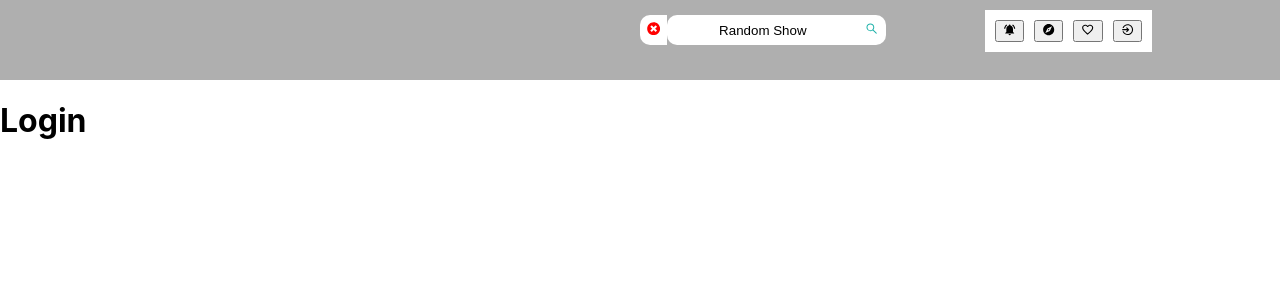
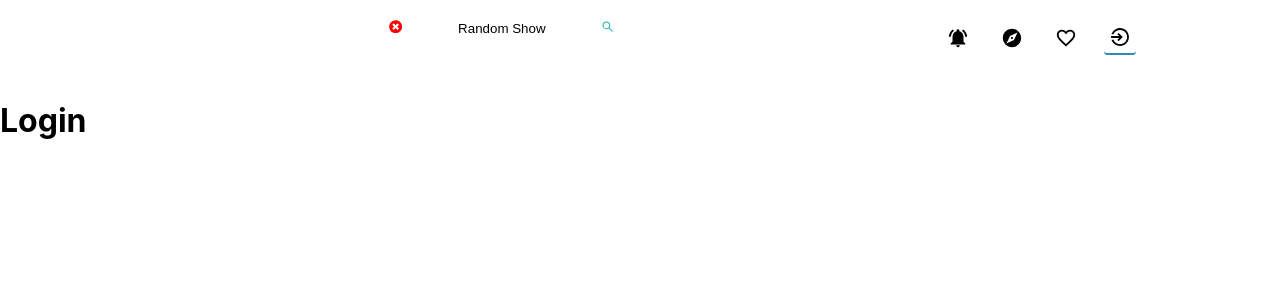
Before and after one commit to moonbek007/streaming-app, a React (Create React App) app in the folder netflix-clone/: page /login in a window 1280 px wide. Shown: the top 300 px of the page. Built offline with nearby package versions, Linux system fonts and the light colour scheme.

Commit message:
feat: add some styling to header elements

```diff
--- a/netflix-clone/src/components/Header/Header.js
+++ b/netflix-clone/src/components/Header/Header.js
@@ -11,7 +11,7 @@ import { FaTimesCircle } from "react-icons/fa";
 import { VscAccount } from "react-icons/vsc";
 import { connect } from "react-redux";
 
-function Header({ isLoggedIn }) {
+function Header({ isLoggedIn, activeLink }) {
   const [searchWord, setSearchWord] = React.useState("Random Show");
 
   const searchRef = React.useRef();
@@ -44,19 +44,35 @@ function Header({ isLoggedIn }) {
       </div>
       <div className="header__icons">
         <button className="header__icons__notifications">
-          <MdNotificationsActive className="header__icons__notifications__icon" />
+          <MdNotificationsActive
+            className={`header__icons__notifications__icon ${
+              activeLink === "notifications" ? "header__icons__active" : ""
+            }`}
+          />
         </button>
         <button className="header__icons__explore">
-          <MdExplore className="header__icons__explore__icon" />
+          <MdExplore
+            className={`header__icons__explore__icon ${
+              activeLink === "explore" ? "header__icons__active" : ""
+            }`}
+          />
         </button>
         <button className="header__icons__favourites">
-          <MdFavoriteBorder className="header__icons__favourites__icon" />
+          <MdFavoriteBorder
+            className={`header__icons__favourites__icon ${
+              activeLink === "favourites" ? "header__icons__active" : ""
+            }`}
+          />
         </button>
         <button className="header__icons__login">
           {isLoggedIn ? (
-            <VscAccount className="header__icons__login__account-icon" />
+            <VscAccount className={`header__icons__login__account-icon`} />
           ) : (
-            <IoMdLogIn className="header__icons__login__login-icon" />
+            <IoMdLogIn
+              className={`header__icons__login__login-icon ${
+                activeLink === "login" ? "header__icons__active" : ""
+              }`}
+            />
           )}
         </button>
       </div>
@@ -66,6 +82,7 @@ function Header({ isLoggedIn }) {
 
 const mapStateToProps = (state) => ({
   isLoggedIn: state.isLoggedIn,
+  activeLink: state.activeLink,
 });
 
 export default connect(mapStateToProps)(Header);
--- a/netflix-clone/src/css/header.css
+++ b/netflix-clone/src/css/header.css
@@ -1,22 +1,20 @@
 .header {
   width: 100vw;
   height: 10vh;
-  background-color: rgba(0, 0, 0, 0.315);
   position: relative;
 }
 .header__input {
   position: absolute;
-  left: 50vw;
+  left: 30vw;
   top: 15px;
 }
 .header__input__input-field, .header__input__search-button, .header__input__clear-button {
   outline: none;
   border: none;
-  padding: 7px;
 }
 .header__input__input-field {
   text-align: center;
-  padding-top: 8px;
+  padding: 6px;
 }
 .header__input__search-button {
   background: white;
@@ -24,6 +22,8 @@
   border-top-right-radius: 10px;
   border-bottom-right-radius: 10px;
   cursor: pointer;
+  padding: 5px;
+  padding-bottom: 6px;
 }
 .header__input__search-button__icon {
   transition: all 500ms;
@@ -37,6 +37,8 @@
   border-top-left-radius: 10px;
   border-bottom-left-radius: 10px;
   cursor: pointer;
+  padding: 5px;
+  padding-bottom: 6px;
 }
 .header__input__clear-button__icon {
   transition: all 500ms;
@@ -45,7 +47,7 @@
   transform: scale(1.5);
 }
 .header__icons {
-  background-color: white;
+  background-color: inherit;
   position: absolute;
   display: flex;
   justify-content: space-between;
@@ -55,7 +57,19 @@
   top: 10px;
   right: 10vw;
 }
+.header__icons__active {
+  color: black;
+  border-bottom: 2px solid #3689b9;
+  border-radius: 10%;
+}
 .header__icons > button {
   cursor: pointer;
   margin: 5px;
+  outline: none;
+  border: none;
+  background: inherit;
+  font-size: 22px;
+}
+.header__icons > button > svg {
+  padding: 5px;
 }/*# sourceMappingURL=header.css.map */
--- a/netflix-clone/src/css/header.scss
+++ b/netflix-clone/src/css/header.scss
@@ -1,12 +1,12 @@
 .header {
   width: 100vw;
   height: 10vh;
-  background-color: rgba(0, 0, 0, 0.315);
+  // background-color: rgba(0, 0, 0, 0.315);
   position: relative;
 
   &__input {
     position: absolute;
-    left: 50vw;
+    left: 30vw;
     top: 15px;
 
     &__input-field,
@@ -14,12 +14,11 @@
     &__clear-button {
       outline: none;
       border: none;
-      padding: 7px;
     }
 
     &__input-field {
       text-align: center;
-      padding-top: 8px;
+      padding: 6px;
     }
 
     &__search-button {
@@ -28,6 +27,8 @@
       border-top-right-radius: 10px;
       border-bottom-right-radius: 10px;
       cursor: pointer;
+      padding: 5px;
+      padding-bottom: 6px;
 
       &__icon {
         transition: all 500ms;
@@ -42,6 +43,8 @@
       border-top-left-radius: 10px;
       border-bottom-left-radius: 10px;
       cursor: pointer;
+      padding: 5px;
+      padding-bottom: 6px;
 
       &__icon {
         transition: all 500ms;
@@ -53,7 +56,7 @@
   }
 
   &__icons {
-    background-color: white;
+    background-color: inherit;
     position: absolute;
     display: flex;
     justify-content: space-between;
@@ -63,9 +66,23 @@
     top: 10px;
     right: 10vw;
 
+    &__active {
+      color: black;
+      border-bottom: 2px solid rgb(54, 137, 185);
+      border-radius: 10%;
+    }
+
     & > button {
       cursor: pointer;
       margin: 5px;
+      outline: none;
+      border: none;
+      background: inherit;
+      font-size: 22px;
+
+      & > svg {
+        padding: 5px;
+      }
     }
   }
 }
--- a/netflix-clone/src/css/styles.css
+++ b/netflix-clone/src/css/styles.css
@@ -1,28 +1,61 @@
 .header {
   width: 100vw;
   height: 10vh;
-  background-color: rgba(0, 0, 0, 0.3);
+  background-color: rgba(0, 0, 0, 0.315);
+  position: relative;
 }
 .header__input {
   position: absolute;
-  right: 10px;
+  left: 60vw;
   top: 15px;
 }
-.header__input__input-field, .header__input__input-button {
+.header__input__input-field, .header__input__search-button, .header__input__clear-button {
   outline: none;
   border: none;
   padding: 7px;
 }
 .header__input__input-field {
-  border-radius: 10px;
-  border-top-right-radius: 0px;
-  border-bottom-right-radius: 0px;
   text-align: center;
   padding-top: 8px;
 }
-.header__input__input-button {
+.header__input__search-button {
   background: white;
   color: lightseagreen;
   border-top-right-radius: 10px;
   border-bottom-right-radius: 10px;
+  cursor: pointer;
+}
+.header__input__search-button__icon {
+  transition: all 500ms;
+}
+.header__input__search-button__icon:hover {
+  transform: scale(1.5);
+}
+.header__input__clear-button {
+  background: white;
+  color: red;
+  border-top-left-radius: 10px;
+  border-bottom-left-radius: 10px;
+  cursor: pointer;
+}
+.header__input__clear-button__icon {
+  transition: all 500ms;
+}
+.header__input__clear-button__icon:hover {
+  transform: scale(1.5);
+}
+.header__icons {
+  background-color: white;
+  position: absolute;
+  display: flex;
+  justify-content: space-between;
+  align-items: center;
+  padding: 5px;
+  position: absolute;
+  top: 10px;
+  right: 10vw;
+}
+.header__icons > button {
+  cursor: pointer;
+  margin: 5px;
 }/*# sourceMappingURL=styles.css.map */
--- a/netflix-clone/src/js/redux.js
+++ b/netflix-clone/src/js/redux.js
@@ -1,16 +1,17 @@
-import {createStore} from "redux";
+import { createStore } from "redux";
 
-const reducer = (state,action)=>{
-    return state;
-}
+const reducer = (state, action) => {
+  return state;
+};
 
 const state = {
-    isLoggedIn:false,
-    favourites:[],
-    friends:[],
-    notifications:[],
+  isLoggedIn: false,
+  activeLink: "login",
+  favourites: [],
+  friends: [],
+  notifications: [],
 };
 
-const store = createStore(reducer,state);
+const store = createStore(reducer, state);
 
 export default store;
```
Also changed, not shown: netflix-clone/src/App.js (+9 -9 lines), 2 other files (tests, documents, lock files or other folders).
